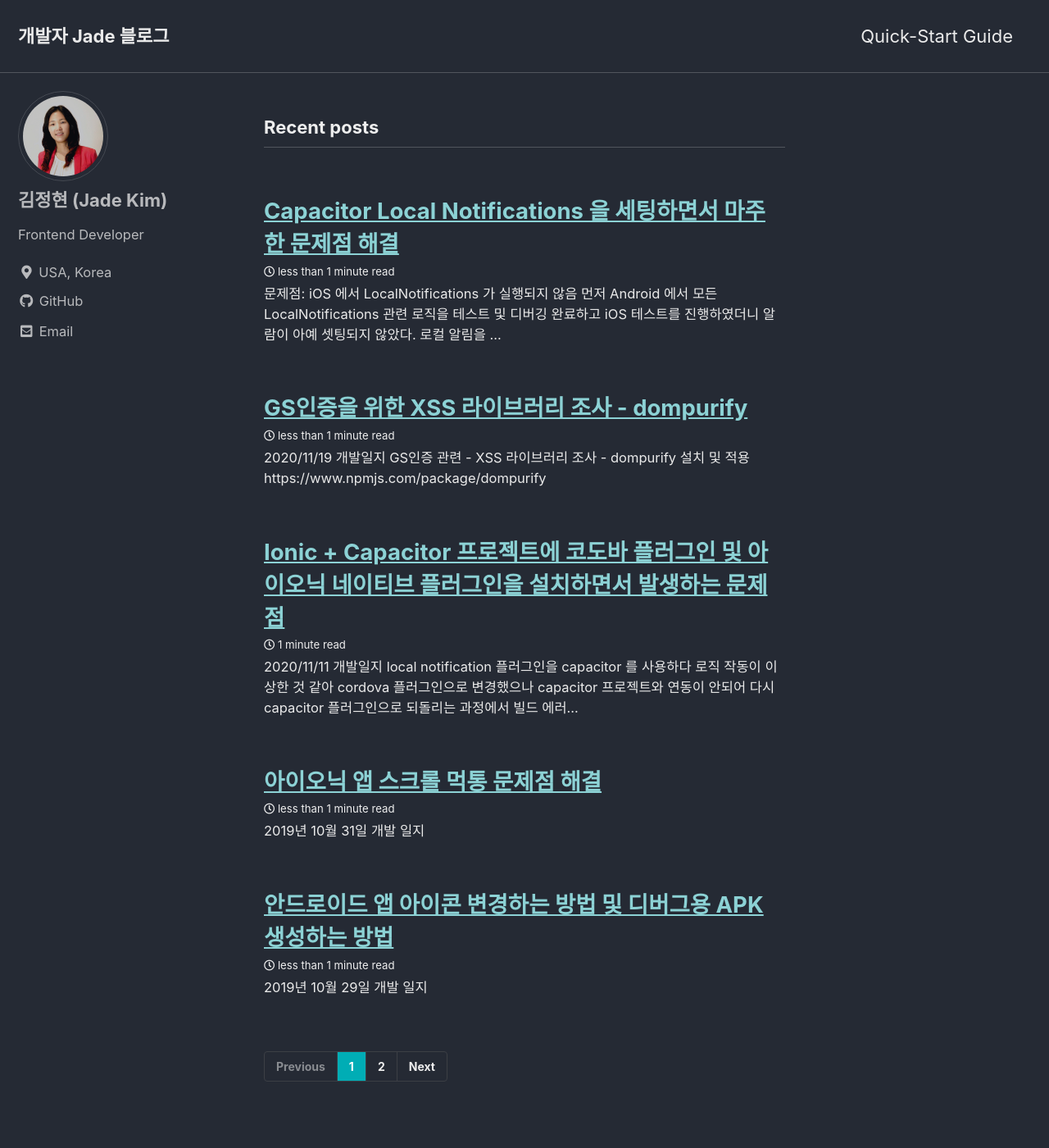
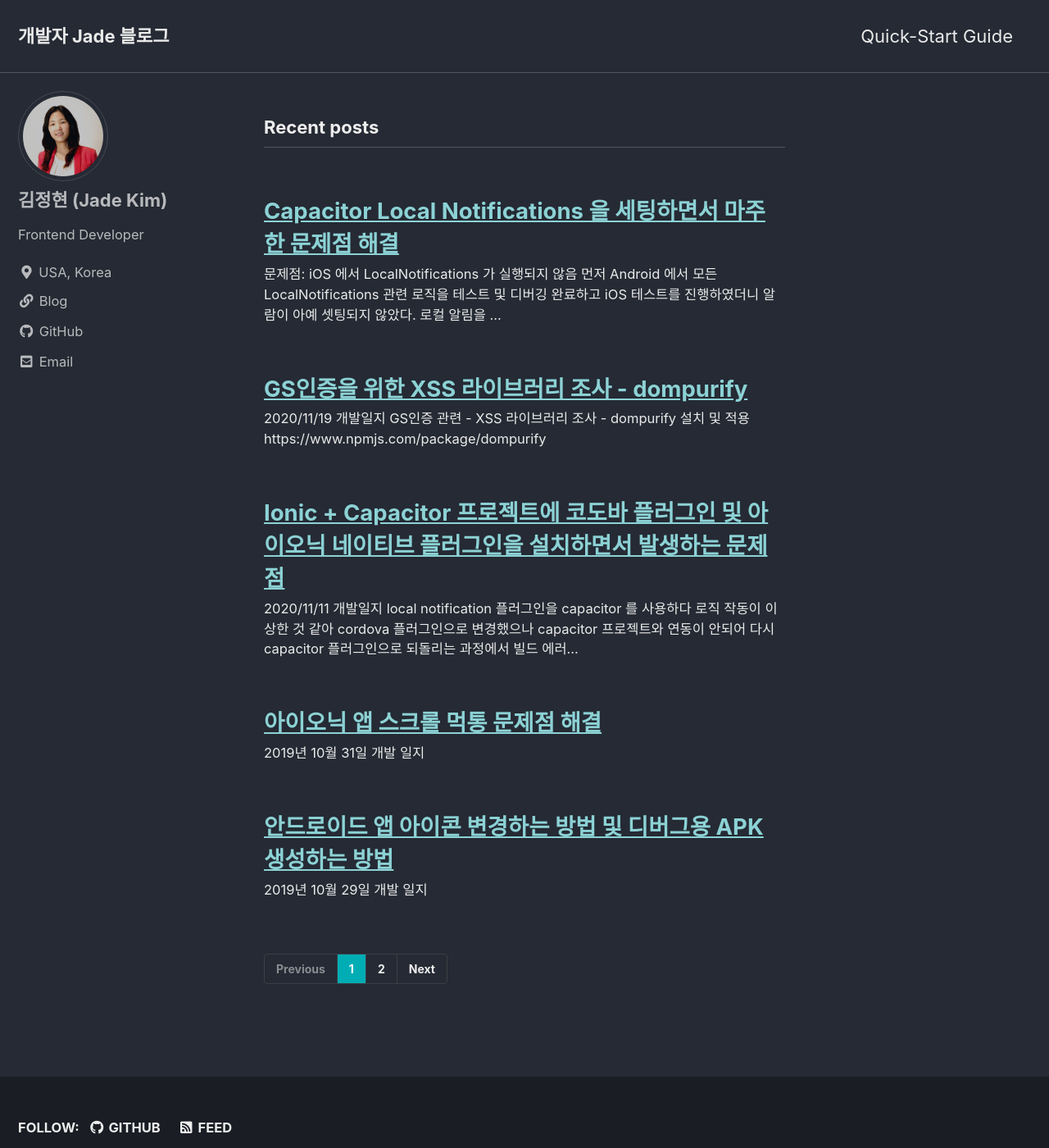
Before and after one commit to trevino-kim/github.io, a Jekyll site: the page built from index.html, in a window 1280 px wide and 1400 px high. Shown: the whole window at 82% size. Built offline with Jekyll 4.4.1, drawn with Linux system fonts in a browser that asks for light colours; cached includes are drawn as plain includes; the list of posts is cut into pages by our own code; some of the changed lines change nothing that is shown.

Commit message:
Update _config.yml

```diff
--- a/_config.yml
+++ b/_config.yml
@@ -85,9 +85,9 @@
 
 # Analytics
 analytics:
-  provider               : false # false (default), "google", "google-universal", "google-gtag", "custom"
+  provider               : "google" # false # false (default), "google", "google-universal", "google-gtag", "custom"
   google:
-    tracking_id          :
+    tracking_id          : "UA-150901480-2"
     anonymize_ip         : # true, false (default)
 
 
@@ -102,9 +102,9 @@
     # - label: "Email"
     #  icon: "fas fa-fw fa-envelope-square"
     #  url: "mailto:jadekim925@gmail.com"
-    # - label: "Blog"
-    #  icon: "fas fa-fw fa-link"
-    #  url: "https://jade-kim.github.io/"
+    - label: "Blog"
+      icon: "fas fa-fw fa-link"
+      url: "https://jade-kim.github.io/"
    # - label: "Twitter"
    #   icon: "fab fa-fw fa-twitter-square"
       # url: "https://twitter.com/"
@@ -279,14 +279,14 @@
     values:
       layout: single
       author_profile: true
-      read_time: true
+      read_time: false
       comments: # true
       share: true
       related: true
 
   # _portfolio
   - scope:
-      path: ""
+      path: "/portfolio"
       type: portfolio
     values:
       layout: single
```
